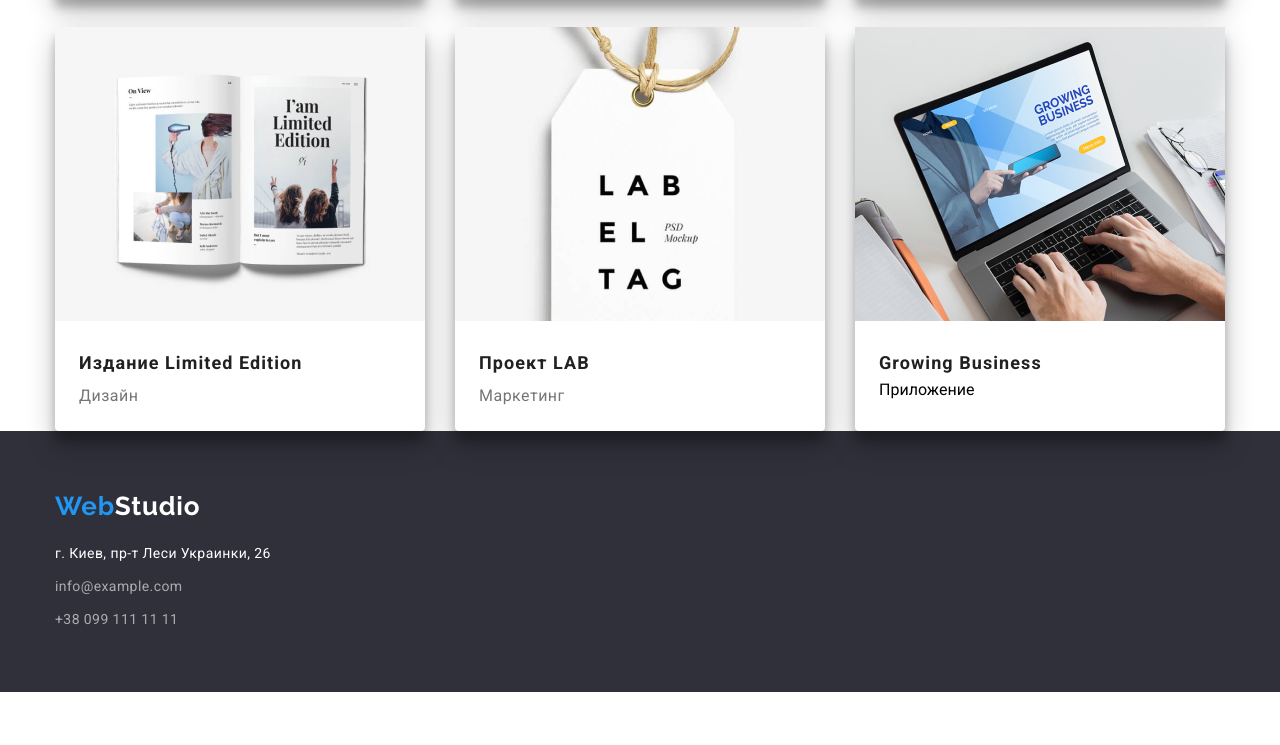
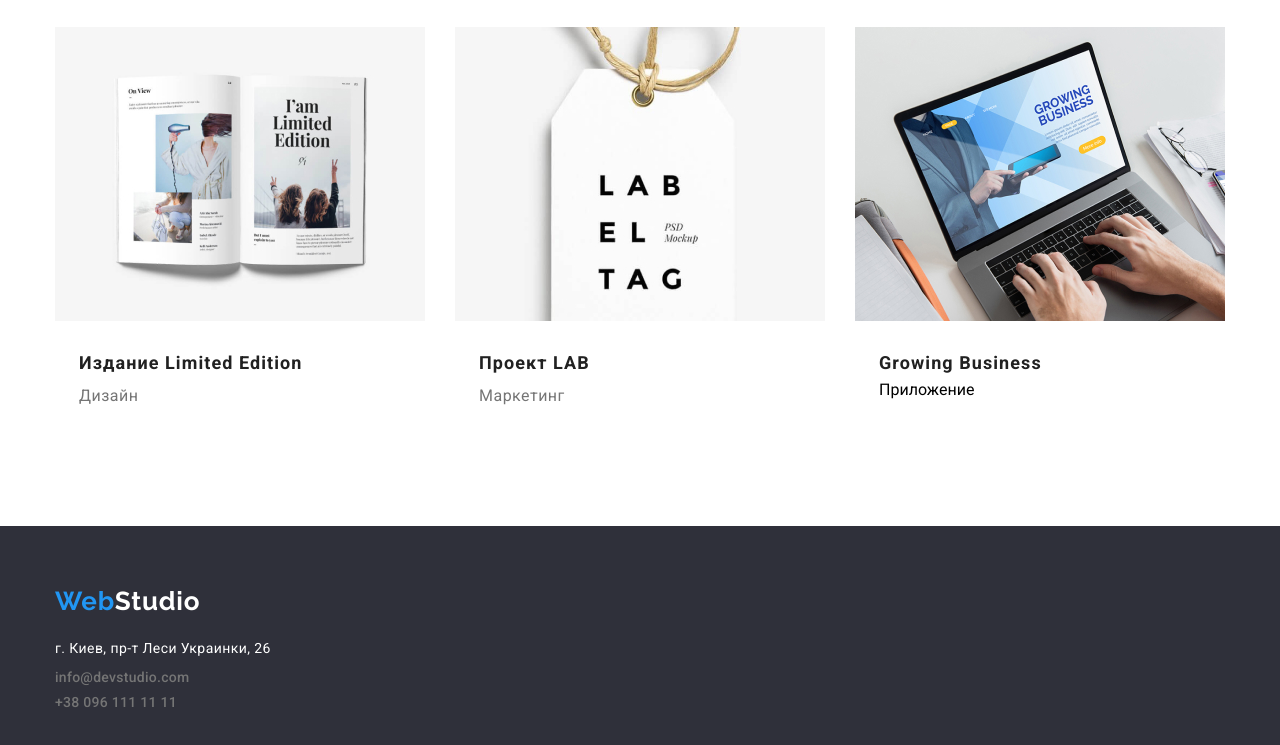
Before and after one commit to shuydo/goit-markup-hw-03, a plain HTML site: page portfolio.html in a window 1280 px wide. Shown: the part 1093-1838 px from the top of the page. Before the commit the page ends 1785 px from the top, so only its background shows below. Drawn offline with Linux system fonts and the light colour scheme.

Commit message:
Исправляет тени, бордюры, ссылки, отступ до футера

```diff
--- a/css/styles.css
+++ b/css/styles.css
@@ -113,7 +113,7 @@ img {  display: block;}
   margin-left:
   32px;
 }*/
-.phone {
+.header .phone {
   margin-left: 50px;
 }
 .header address {
@@ -124,7 +124,9 @@ img {  display: block;}
 .email:hover,
 .email:focus,
 .phone:hover,
-.phone:focus {
+.phone:focus,
+.map-address:hover,
+.map-address:focus {
   color: var(--accent-color);
 }
 .button:hover,
@@ -302,7 +304,11 @@ img {  display: block;}
 }
 .team-item{
   /* border: 1px solid #757575; */
-  box-shadow: 0 14px 28px rgba(0,0,0,0.25), 0 10px 10px rgba(0,0,0,0.22);
+  box-shadow: 0px 4px 4px 0px rgba(0,0,0,0.25);
+  /* 0 14px 28px rgba(0,0,0,0.25), 0 10px 10px rgba(0,0,0,0.22); */
+
+
+
   border-radius: 4px;
 }
 .team-name {
@@ -341,12 +347,7 @@ img {  display: block;}
   /* outline: 1px solid blue; */
   padding-top: 60px;
 }
-/*
-  .footer-logo .logo1st,
-  .footer-logo .logo2nd{
-  outline: 1px solid white;
-}
-*/
+
 .footer .logo1st,
 .footer .logo2nd{
 /* outline: 1px solid black; */
@@ -368,10 +369,14 @@ img {  display: block;}
   line-height: 1.71;
   letter-spacing: 0.03em;
   color: #ffffff;
-  background-color: #2f303a;   /*убрать при появлениии фона*/
+  /* background-color: #4e5280;    */
+  /*убрать при появлениии фона*/
 }
-.footer-coordinates {
-  /* outline: 1px solid white; */
+/* .footer address{
+  display:inline;
+} */
+ .footer-coordinates {
+  outline: 1px solid white;
   margin-top: 9px;
 
   font-weight: normal;
@@ -379,15 +384,34 @@ img {  display: block;}
   line-height: 1.71;
   letter-spacing: 0.03em;
   color: rgba(255, 255, 255, 0.6);
-  background-color: #2f303a;  /* убрать при появлениии фона */
+  /* background-color: #2f303a;   */
+  /* убрать при появлениии фона */
 }
 .footer .logo2nd{
   color: #ffffff
+}
+/* .footer a{
+  outline: 1px solid tomato;
+  } */
+/* .map-address{
+  display: block;
+} */
+/* .footer .email,
+.footer .phone{
+  display: block;
+  margin-top: 9px;
+} */
+.address-item .email,
+.address-item .phone{
+  display: block;
+  /* outline: 1px solid tomato; */
+  margin-top: 9px;
 }
                       /* End footer */
 /*---------------------для Потрфолио---------------*/
 .portfolio-hero .container{
   margin-top: 95px;
+  margin-bottom: 95px;
 }
 .filter-buttons{
   display: flex;
@@ -410,8 +434,9 @@ img {  display: block;}
 }
 .portfolio-item{
   width: 370px;
+  border: 1px solid 238,238,238,1;
   /* border: 2px solid #757575; */
-  box-shadow: 0 14px 28px rgba(0,0,0,0.25), 0 10px 10px rgba(0,0,0,0.22);
+  /* box-shadow: 0 14px 28px rgba(0,0,0,0.25), 0 10px 10px rgba(0,0,0,0.22); */
   border-radius: 4px;
   /* background-color: tomato; */
   /* margin-right: 30px; */
--- a/portfolio.html
+++ b/portfolio.html
@@ -161,14 +161,30 @@
     <footer class="footer">
       <div class="container">
         <div class="footer-logo">
-             <span class="logo1st">Web</span><!--
+          <span class="logo1st">Web</span
+          ><!--
           --><span class="logo2nd">Studio</span>
         </div>
 
         <address>
-          <p class="map-address">г. Киев, пр-т Леси Украинки, 26</p>
-          <p class="footer-coordinates" lang="en">info@example.com</p>
-          <p class="footer-coordinates">+38 099 111 11 11</p>
+          <!-- href="https://goo.gl/maps/LiFf5QtH2XgNbK3g6"-->
+          <ul class="list">
+            <li class="address-item">
+              <a class="map-address link"
+              href="https://goo.gl/maps/LiFf5QtH2XgNbK3g6"
+                target="_blank" rel="nofollow noreferrer">
+                г. Киев, пр-т Леси Украинки, 26
+              </a>
+            </li>
+            <li class="address-item">
+              <a class="email link" lang="en" href="mailto:info@devstudio.com"
+                >info@devstudio.com
+              </a>
+            </li>
+            <li class="address-item">
+              <a class="phone link" href="+380961111111">+38 096 111 11 11</a>
+            </li>
+          </ul>
         </address>
       </div>
     </footer>
```
Also changed, not shown: index.html (+20 -4 lines).
